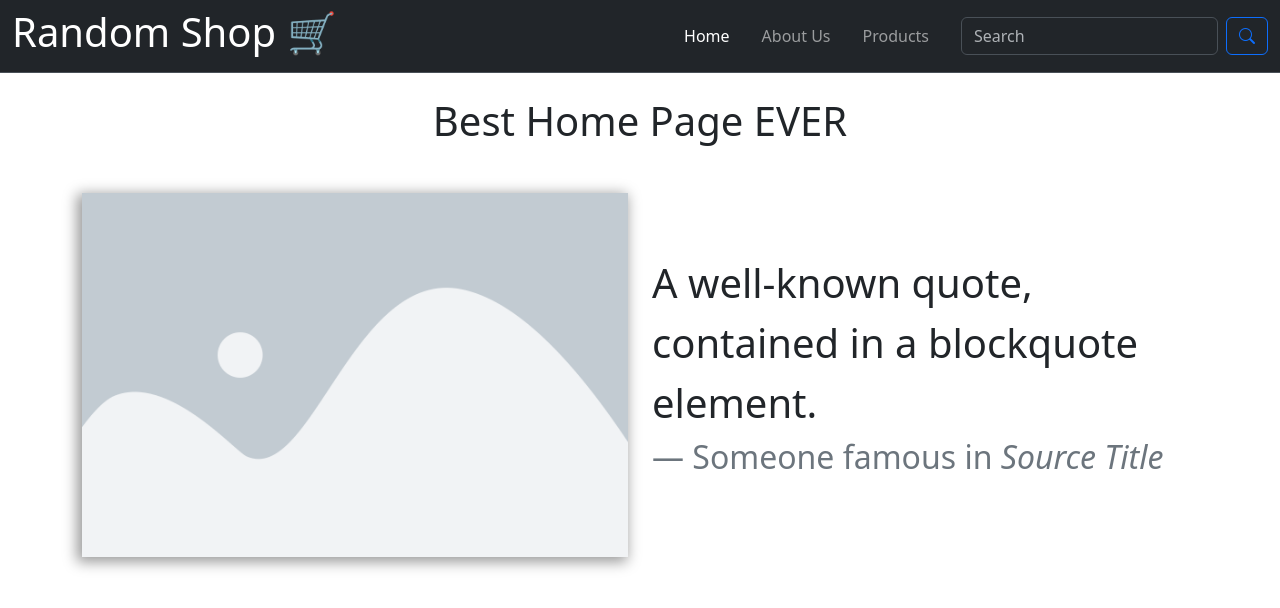
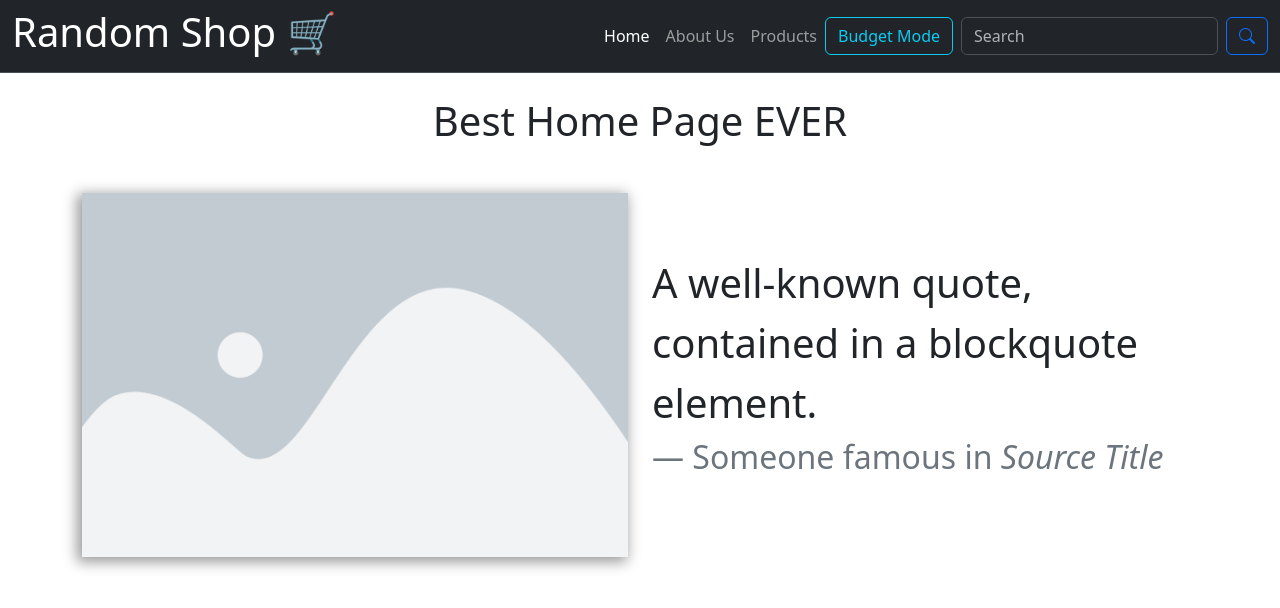
Before and after one commit to ManuelAliquo/react-context-api, a React (Vite) app: page / in a window 1280 px wide. Shown: the top 608 px of the page. Built offline with nearby package versions, Linux system fonts and the light colour scheme.

Commit message:
milestone 2: added Budget Mode button in pre-existing Navbar component

```diff
--- a/src/components/Header.jsx
+++ b/src/components/Navbar.jsx
@@ -1,6 +1,6 @@
 import { NavLink } from "react-router-dom";
 
-export default function Header() {
+export default function Navbar() {
   return (
     <header className="sticky-top">
       <nav
@@ -9,6 +9,7 @@ export default function Header() {
       >
         <div className="container-fluid">
           <h1 className="text-white">Random Shop 🛒</h1>
+          {/* hamburger menu */}
           <button
             className="navbar-toggler"
             type="button"
@@ -20,8 +21,9 @@ export default function Header() {
           >
             <span className="navbar-toggler-icon"></span>
           </button>
-          <div className="collapse navbar-collapse justify-content-end gap-4" id="navbarNav">
-            <ul className="navbar-nav gap-3">
+          <div className="collapse navbar-collapse justify-content-end" id="navbarNav">
+            {/* link-list */}
+            <ul className="navbar-nav">
               <li className="nav-item">
                 <NavLink to="/" className="nav-link">
                   Home
@@ -38,10 +40,12 @@ export default function Header() {
                 </NavLink>
               </li>
             </ul>
-            <div className="d-flex">
+            {/* search + budget-btn */}
+            <div className="d-flex align-items-center gap-2">
+              <button className="btn btn-outline-info flex-shrink-0">Budget Mode</button>
               <input
                 name="searchbar"
-                className="form-control me-2"
+                className="form-control"
                 type="search"
                 placeholder="Search"
                 aria-label="Search"
--- a/src/layouts/DefaultLayout.jsx
+++ b/src/layouts/DefaultLayout.jsx
@@ -1,10 +1,10 @@
 import { Outlet } from "react-router-dom";
-import Header from "../components/Header";
+import Navbar from "../components/Navbar";
 
 export default function DefaultLayout() {
   return (
     <>
-      <Header />
+      <Navbar />
       <main className="container py-4">
         {/* current page content */}
         <Outlet />
```
